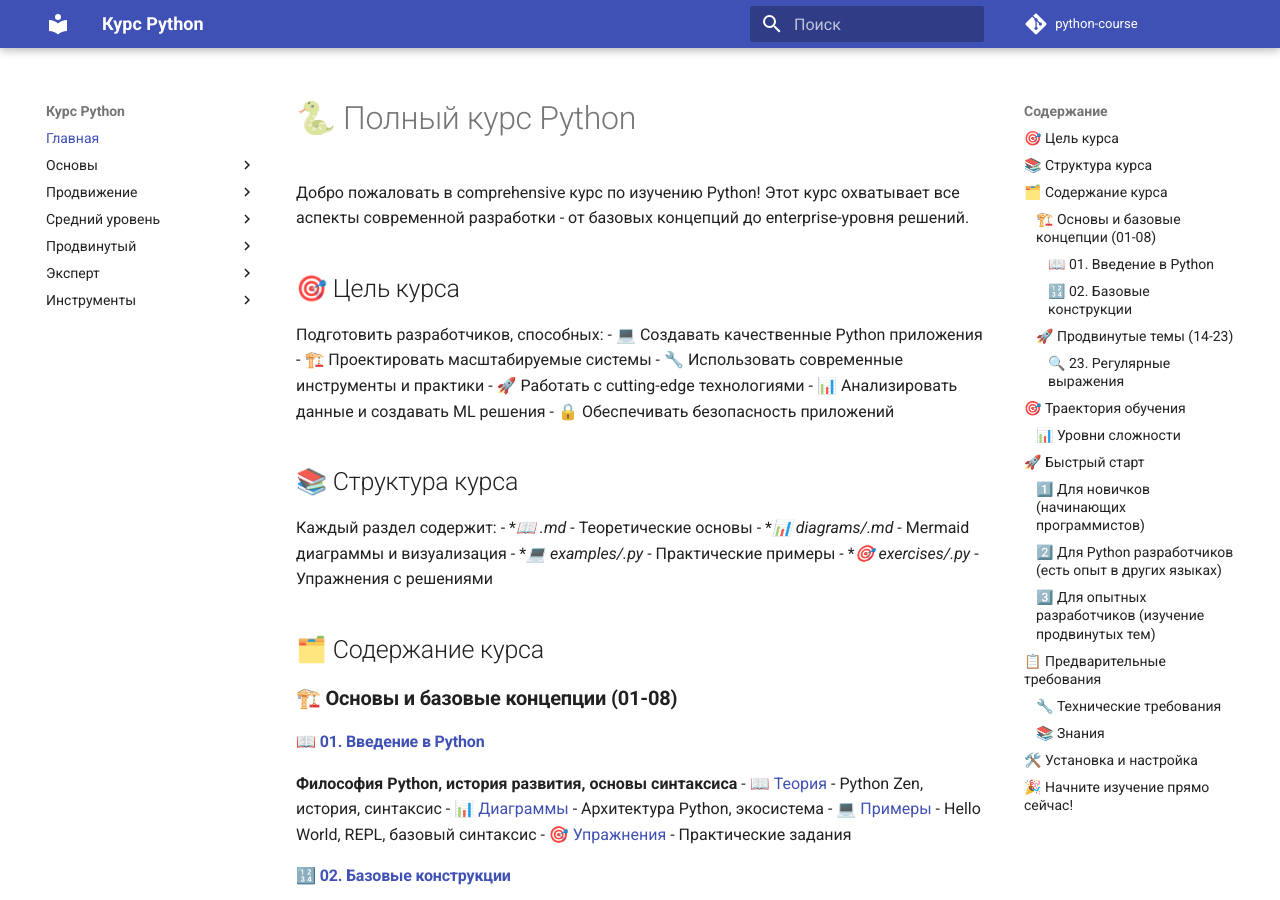
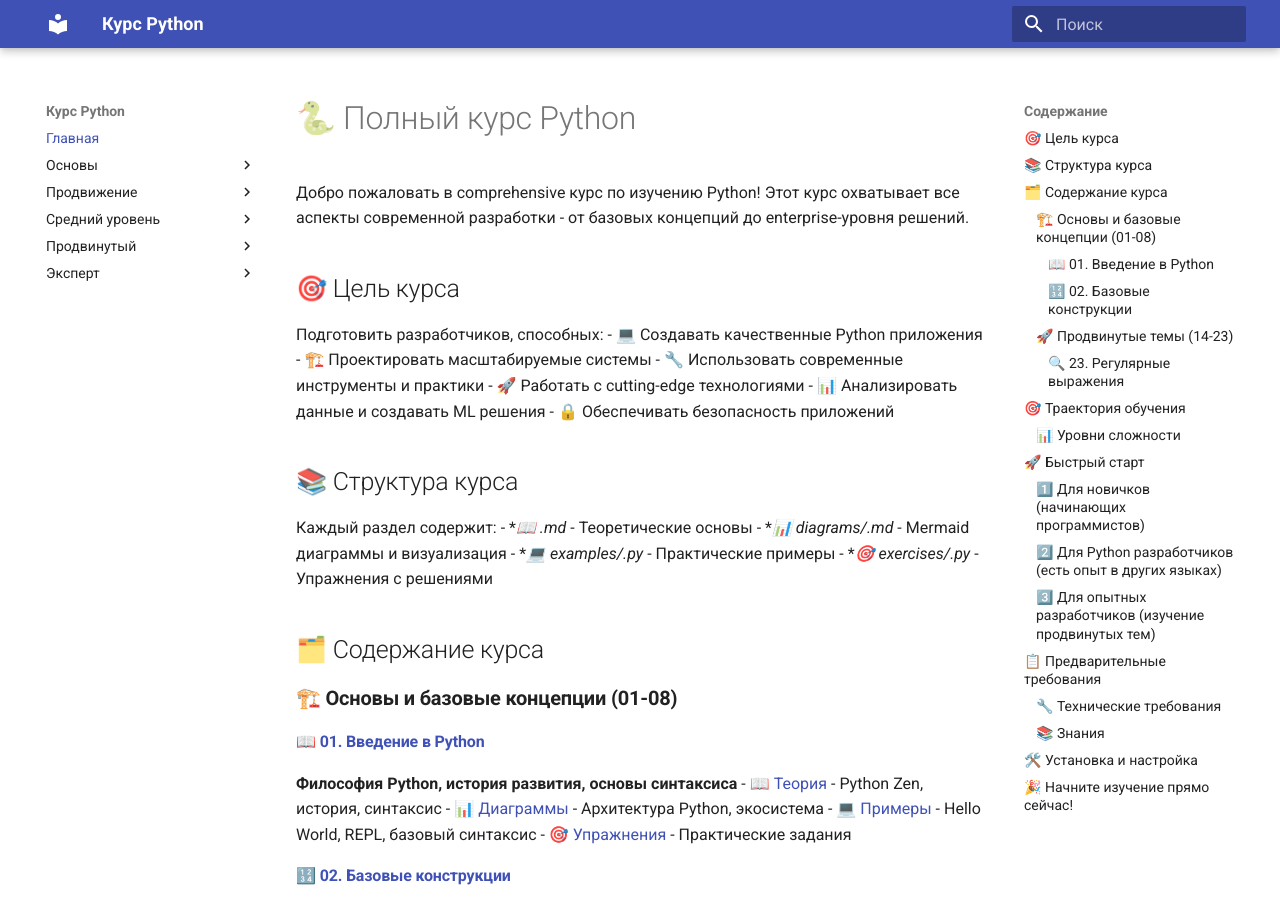
Before and after one commit to artemiy-hub/python-course, an MkDocs documentation site: the page built from docs/index.md, in a window 1280 px wide and 900 px high. Built offline with MkDocs 1.6.1 and Material for MkDocs 9.7.7, drawn with Linux system fonts in a browser that asks for light colours; comment, search, counter and statistics services are not loaded.

Commit message:
Update mkdocs.yml

```diff
--- a/mkdocs.yml
+++ b/mkdocs.yml
@@ -1,10 +1,6 @@
 site_name: Курс Python
 site_description: Полный курс Python от основ до продвинутых техник
 site_author: Python Course
-site_url: https://your-username.github.io/python-course
-
-repo_name: python-course
-repo_url: https://github.com/your-username/python-course
 
 theme:
   name: material
@@ -14,21 +10,14 @@
       scheme: default
       primary: indigo
       accent: indigo
-      toggle:
-        icon: material/toggle-switch
-        name: Переключить цветовую схему
     - media: "(prefers-color-scheme: dark)"
       scheme: slate
       primary: indigo
       accent: indigo
-      toggle:
-        icon: material/toggle-switch-off-outline
-        name: Переключить цветовую схему
 
 plugins:
   - search
   - mermaid2
-  - awesome-pages
 
 markdown_extensions:
   - admonition
@@ -48,13 +37,6 @@
         - name: mermaid
           class: mermaid
           format: !!python/name:mermaid2.fence_mermaid
-
-extra:
-  social:
-    - icon: fontawesome/brands/github
-      link: https://github.com/your-username/python-course
-    - icon: fontawesome/brands/python
-      link: https://python.org
 
 nav:
   - Главная: index.md
@@ -84,5 +66,3 @@
     - 21. Безопасность: 21_Безопасность/README.md
     - 22. Мониторинг: 22_Логирование_и_мониторинг/README.md
     - 23. Регулярные выражения: 23_Регулярные_выражения/README.md
-  - Инструменты:
-    - Как использовать: HOW_TO_USE.md
```
